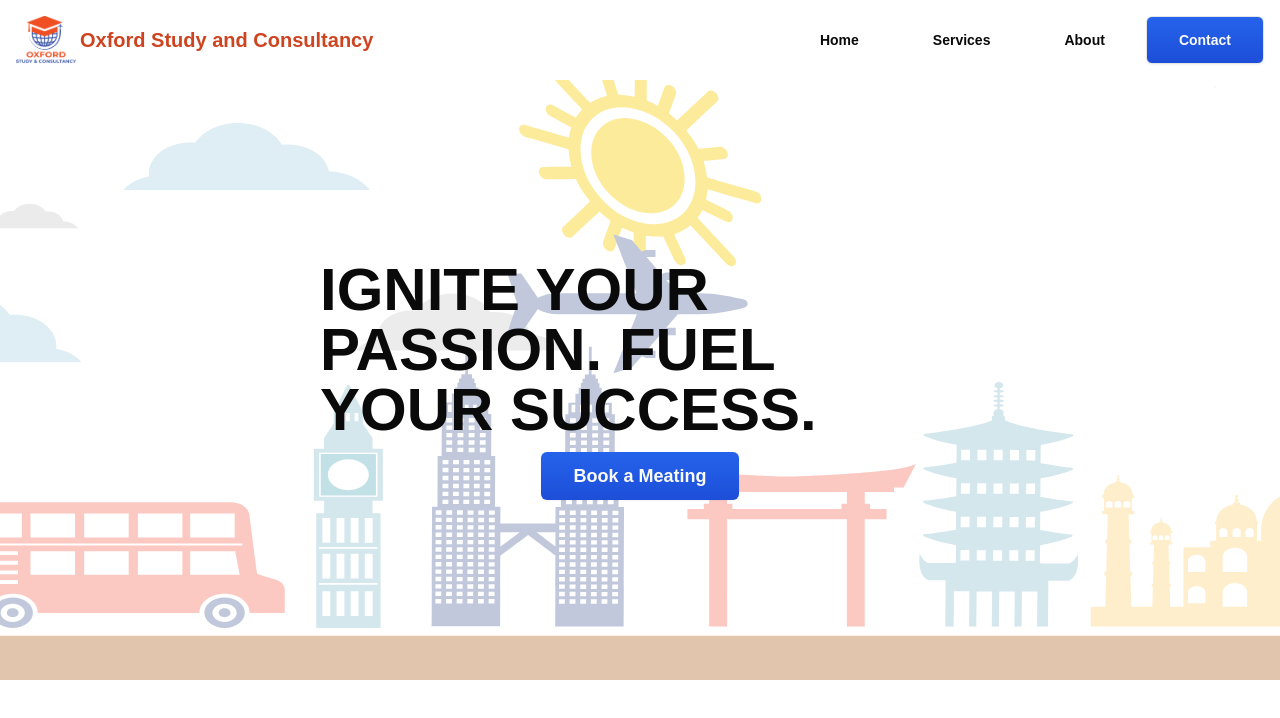
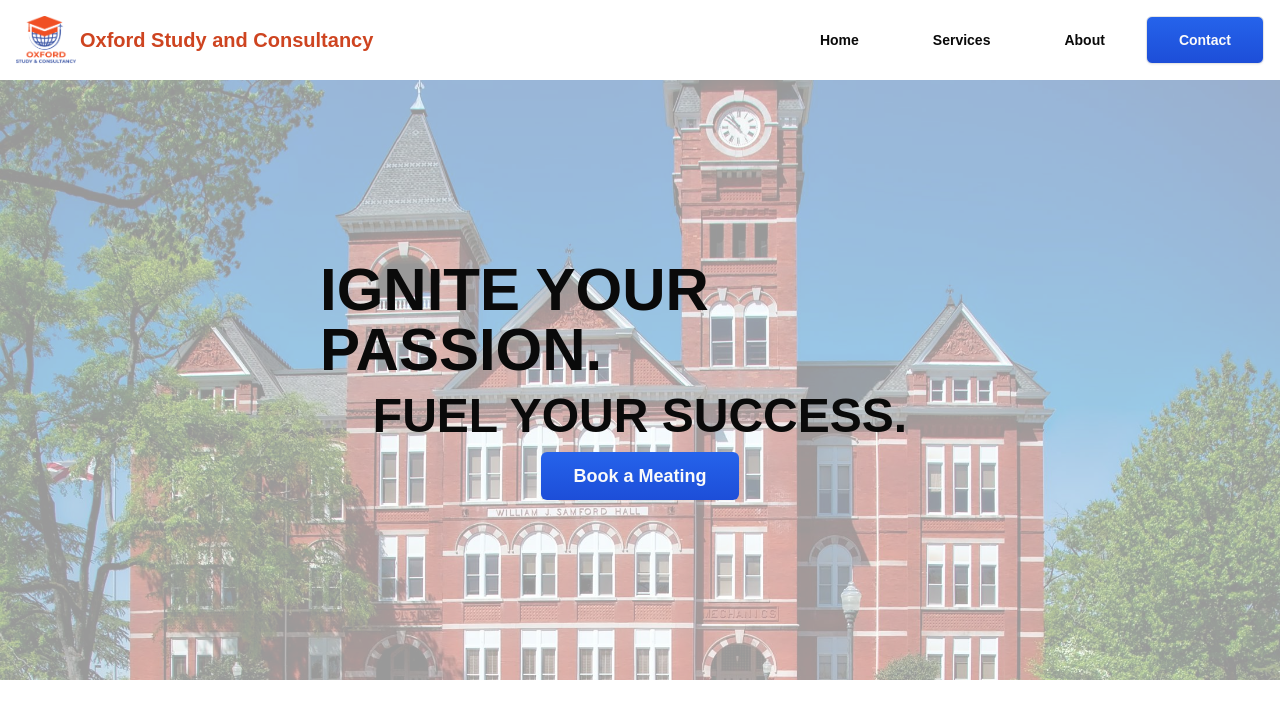
Before and after one commit to iamfahim07/oxford-study-and-consultancy, a Next.js app: page / in a window 1280 px wide. Shown: the top 718 px of the page. Built offline with nearby package versions, Linux system fonts and the light colour scheme.

Commit message:
removed lottie animation

```diff
--- a/package.json
+++ b/package.json
@@ -16,7 +16,6 @@
     "next": "15.1.3",
     "react": "^19.0.0",
     "react-dom": "^19.0.0",
-    "react-lottie": "^1.2.10",
     "tailwind-merge": "^2.6.0",
     "tailwindcss-animate": "^1.0.7"
   },
--- a/src/components/hero-section.jsx
+++ b/src/components/hero-section.jsx
@@ -1,38 +1,25 @@
-"use client";
-
-import Lottie from "react-lottie";
-import HeroAnimation from "./../../public/hero-animation.json";
+import Image from "next/image";
 import { Button } from "./ui/button";
 
 export const HeroSection = () => {
-  const defaultOptions = {
-    loop: true,
-    autoplay: true,
-    animationData: HeroAnimation,
-    rendererSettings: {
-      preserveAspectRatio: "xMidYMid slice",
-    },
-  };
-
   return (
     <div className="relative">
       <div className="flex flex-col items-center justify-center gap-y-3 top-1/2 left-1/2 -translate-x-1/2 -translate-y-1/2 absolute z-50">
-        <p className="text-6xl font-bold">
-          IGNITE YOUR PASSION. FUEL YOUR SUCCESS.
-        </p>
+        <p className="text-6xl font-bold">IGNITE YOUR PASSION.</p>
+
+        <p className="text-5xl font-bold">FUEL YOUR SUCCESS.</p>
 
         <Button className="border-none text-lg" size="lg">
           Book a Meating
         </Button>
       </div>
       <div className="h-[600px] pointer-events-none">
-        <Lottie
-          options={defaultOptions}
-          // width={630}
-          // height={630}
-          isStopped={false}
-          isPaused={false}
-          style={{ opacity: 0.4 }}
+        <Image
+          className="opacity-40"
+          src="/bg.jpg"
+          fill={true}
+          style={{ objectFit: "cover" }}
+          alt="bg"
         />
       </div>
     </div>
```
Also changed, not shown: public/bg.jpg (added), 1 other file (tests, documents, lock files or other folders).
